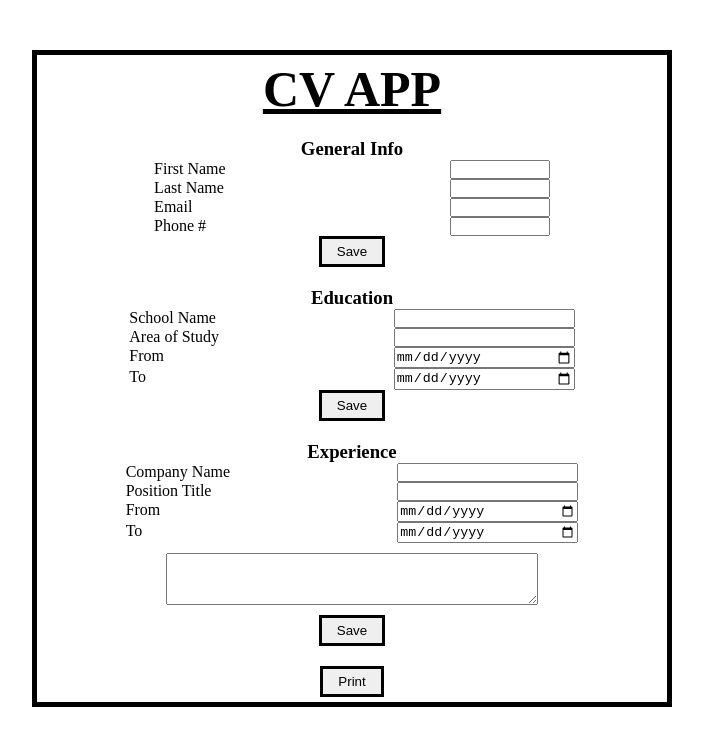
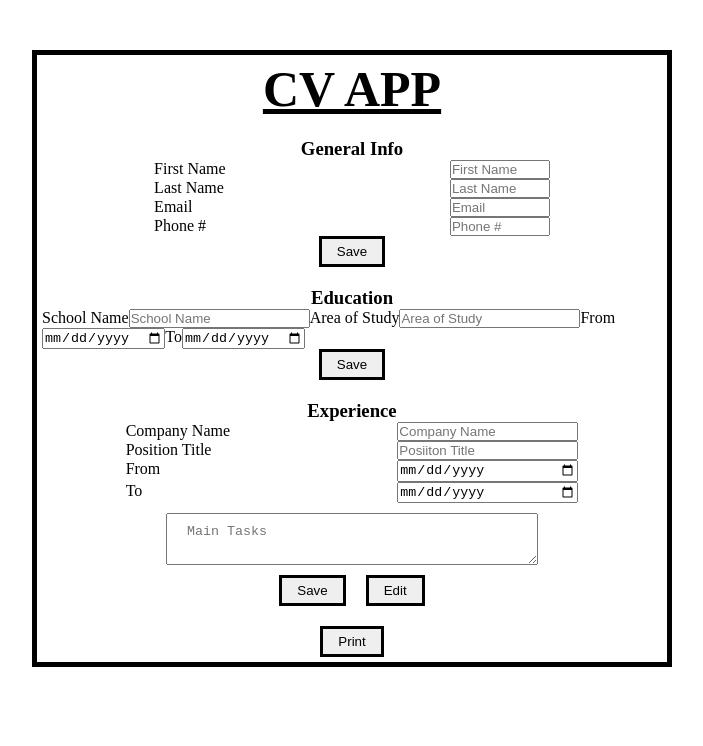
Before and after one commit to luqmanhassan/CV-App, a React (Create React App) app: page / in a window 1280 px wide. Shown: the top 746 px of the page, without its empty margins (288-991 px from the left). Built offline with nearby package versions, Linux system fonts and the light colour scheme.

Commit message:
added placeholder & took off save & delete btns

```diff
--- a/src/components/education.js
+++ b/src/components/education.js
@@ -3,25 +3,43 @@ import React from 'react';
 class Education extends React.Component {
   constructor(props) {
     super(props);
-    this.state = {school: null, study: null, from: null, to: null};
+    this.state = {
+      school: null,
+      study: null,
+      from: null,
+      to: null,
+      clickedAdd: null,
+    };
   }
   displayInfo = (ev) => {
-    ev.target.style.display = 'none';
+    // ev.target.style.display = 'none';
     // document.getElementById('deleteBTN').style.display = 'none';
+    document.getElementById('saveEd').style.display = 'none';
     document.getElementById('ed_Info').style.display = 'block';
-    document.getElementById('educationDiv').style.display = 'none';
+    document.getElementById('ed_form').style.display = 'none';
+    // document.getElementById('editBTN').style.display = 'block';
+  };
+
+  add = () => {
+    // this.setState({clickedAdd: true});
+    let element = <Info />;
+    let thing = document.getElementById('educationDiv');
+    document.createElement(element);
+    thing.appendChild(element);
   };
   render() {
     return (
       <div className="educationComponent">
         <h3>Education</h3>
         <div className="educationDiv" id="educationDiv">
+          <form className="ed_form" id="ed_form">
             <label>School Name</label>
             <input
               type="text"
               onChange={(ev) => {
                 this.setState({school: ev.target.value});
               }}
+              placeholder="School Name"
             />
             <label>Area of Study</label>
             <input
@@ -29,6 +47,7 @@ class Education extends React.Component {
               onChange={(ev) => {
                 this.setState({study: ev.target.value});
               }}
+              placeholder="Area of Study"
             />
             <label>From</label>
             <input
@@ -44,14 +63,8 @@ class Education extends React.Component {
               onChange={(ev) => {
                 this.setState({to: ev.target.value});
               }}
-            required
             />
-        </div>
-        <div className="btnDiv">
-          <button id="saveEd" onClick={this.displayInfo}>
-            Save
-          </button>
-          {/*<button id="deleteBTN">Delete</button>*/}
+          </form>
         </div>
 
         <Info
@@ -60,7 +73,18 @@ class Education extends React.Component {
           from={this.state.from}
           to={this.state.to}
         />
-        {/*<button id="addEducation">Add</button>*/}
+
+        <button id="saveEd" onClick={this.displayInfo}>
+          Save
+        </button>
+
+        {/*
+        <div>
+          <button id="addEducation" onClick={this.add}>
+            Add
+          </button>
+          <button id="deleteBTN">Delete</button>
+        </div>*/}
       </div>
     );
   }
@@ -80,7 +104,7 @@ function Info(props) {
           // document.getElementById('deleteBTN').style.display = 'block';
 
           document.getElementById('ed_Info').style.display = 'none';
-          document.getElementById('educationDiv').style.display = 'grid';
+          document.getElementById('ed_form').style.display = 'grid';
         }}
       >
         Edit
--- a/src/components/experience.js
+++ b/src/components/experience.js
@@ -3,13 +3,18 @@ import React from 'react';
 class Experience extends React.Component {
   constructor(props) {
     super(props);
-    this.state = {company: null, position: null, from: null, to: null};
+    this.state = {
+      company: null,
+      position: null,
+      from: null,
+      to: null,
+      tasks: null,
+    };
   }
   displayInfo = (ev) => {
     //ev.target.style.display = 'none';
     document.getElementById('saveExp').style.display = 'none';
-
-    // document.getElementById('deleteBTN').style.display = 'none';
+    document.getElementById('exp_editBTN').style.display = 'block';
     document.getElementById('exp_Info').style.display = 'block';
     document.getElementById('experienceDiv').style.display = 'none';
     document.getElementById('textarea').style.display = 'none';
@@ -25,6 +30,7 @@ class Experience extends React.Component {
             onChange={(ev) => {
               this.setState({company: ev.target.value});
             }}
+            placeholder="Company Name"
           />
           <label>Position Title</label>
           <input
@@ -32,6 +38,7 @@ class Experience extends React.Component {
             onChange={(ev) => {
               this.setState({position: ev.target.value});
             }}
+            placeholder="Posiiton Title"
           />
           <label>From</label>
           <input
@@ -50,18 +57,31 @@ class Experience extends React.Component {
             required
           />
         </div>
-        <textarea id="textarea" />
+        <textarea id="textarea" placeholder="Main Tasks" />
 
         <Info
           company={this.state.company}
           position={this.state.position}
           from={this.state.from}
           to={this.state.to}
+          tasks={this.state.tasks}
         />
 
         <div className="btnDiv">
           <button id="saveExp" onClick={this.displayInfo}>
             Save
+          </button>
+          <button
+            id="exp_editBTN"
+            onClick={() => {
+              document.getElementById('saveExp').style.display = 'block';
+              document.getElementById('exp_editBTN').style.display = 'none';
+              document.getElementById('exp_Info').style.display = 'none';
+              document.getElementById('experienceDiv').style.display = 'grid';
+              document.getElementById('textarea').style.display = 'block';
+            }}
+          >
+            Edit
           </button>
           {/* <button id="deleteBTN">Delete</button>*/}
         </div>
@@ -78,18 +98,7 @@ function Info(props) {
       <p>Position: {props.position}</p>
       <p>From: {props.from}</p>
       <p>To: {props.to}</p>
-      <button
-        id="editBTN"
-        onClick={() => {
-          document.getElementById('saveExp').style.display = 'block';
-          // document.getElementById('deleteBTN').style.display = 'block';
-          document.getElementById('exp_Info').style.display = 'none';
-          document.getElementById('experienceDiv').style.display = 'grid';
-          document.getElementById('textarea').style.display = 'block';
-        }}
-      >
-        Edit
-      </button>
+      <p>Main Tasks: {props.tasks}</p>
     </div>
   );
 }
--- a/src/components/general.js
+++ b/src/components/general.js
@@ -16,7 +16,7 @@ class General extends React.Component {
     return (
       <div class="generalComponent">
         <h3>General Info</h3>
-        <div className="generalDiv" id="generalDiv">
+        <form className="generalDiv" id="generalDiv">
           <label>First Name</label>
           <input
             type="text"
@@ -24,6 +24,7 @@ class General extends React.Component {
             onChange={(ev) => {
               this.setState({fname: ev.target.value});
             }}
+            placeholder="First Name"
           />
           <label>Last Name</label>
           <input
@@ -32,6 +33,7 @@ class General extends React.Component {
             onChange={(ev) => {
               this.setState({lname: ev.target.value});
             }}
+            placeholder="Last Name"
           />
           <label>Email</label>
           <input
@@ -40,6 +42,7 @@ class General extends React.Component {
             onChange={(ev) => {
               this.setState({email: ev.target.value});
             }}
+            placeholder="Email"
           />
           <label>Phone #</label>
           <input
@@ -48,9 +51,9 @@ class General extends React.Component {
             onChange={(ev) => {
               this.setState({phone: ev.target.value});
             }}
+            placeholder="Phone #"
           />
-        </div>
-
+        </form>
         <Info
           fname={this.state.fname}
           lname={this.state.lname}
```
Lines whose indentation alone changed are shown as unchanged.
